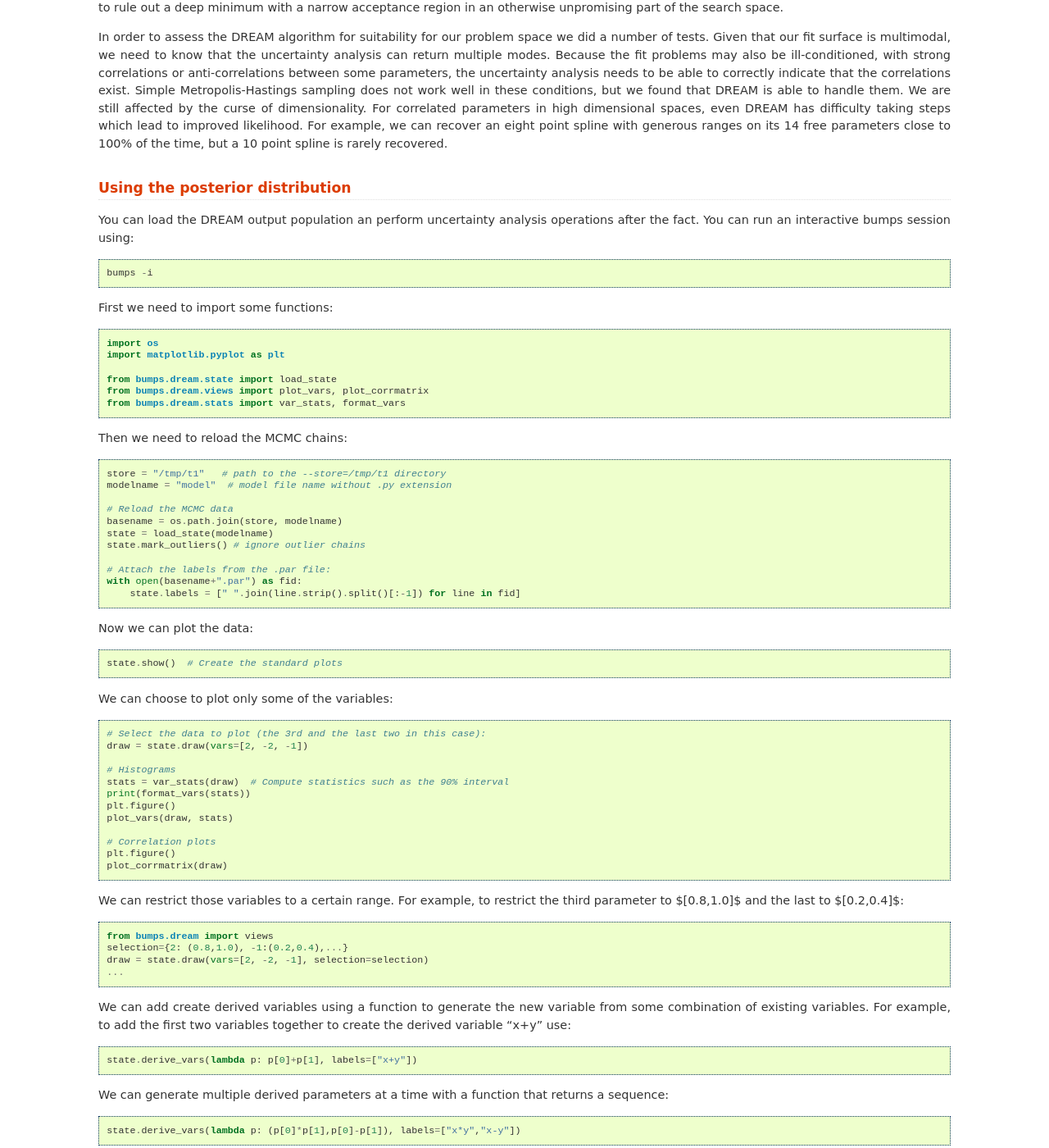
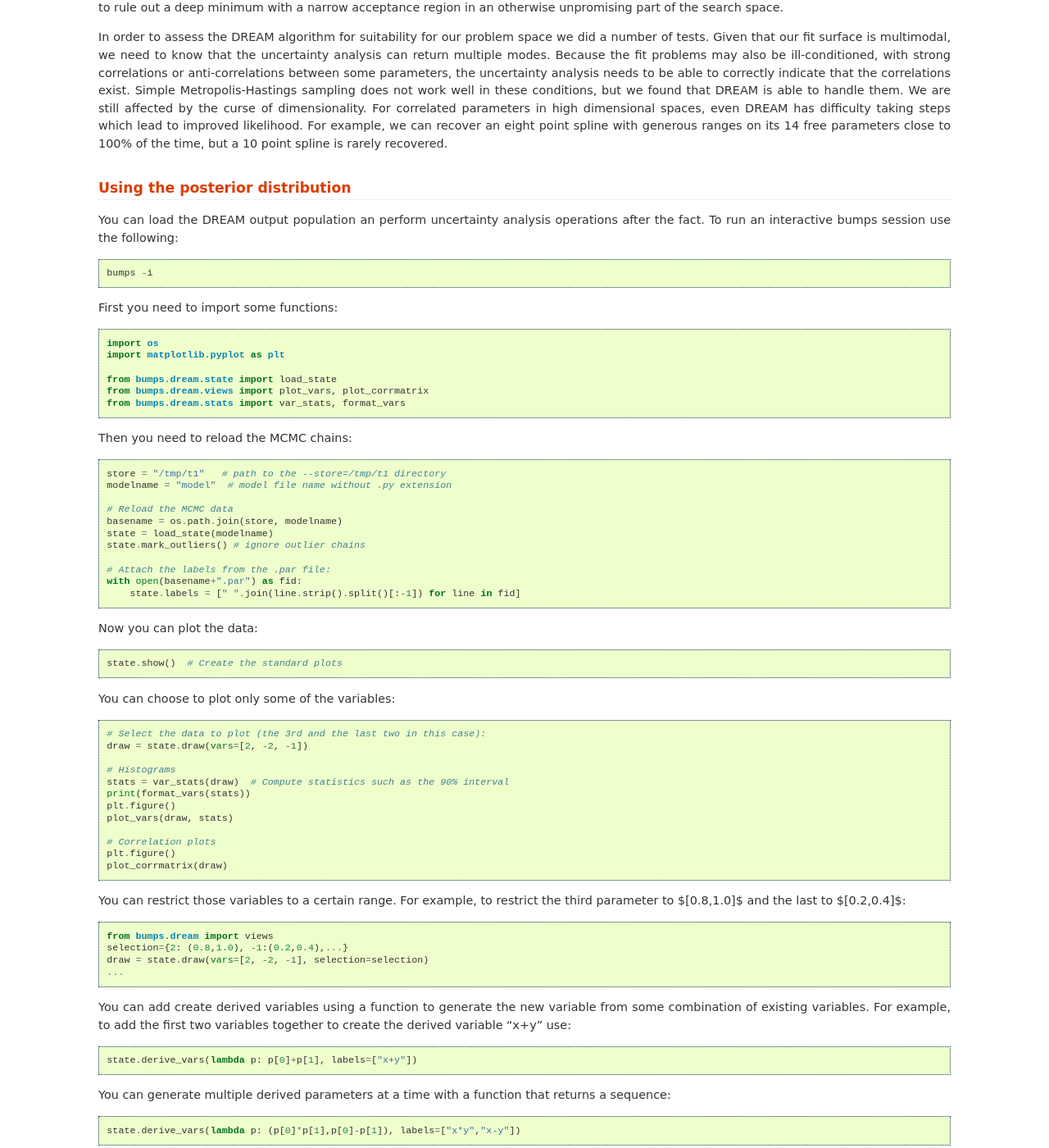
Before and after one commit to bumps/bumps, a Sphinx documentation site: the page built from doc/guide/fitting.rst, in a window 1280 px wide and 1400 px high, scrolled down 4104 px. Shown: the whole window at 82% size. Built offline with Sphinx 7.4.7, drawn with Linux system fonts in a browser that asks for light colours; pages that are not in the unit, such as notebooks, are missing from menus; some of the changed text lies outside the part shown.

Commit message:
update docs for a posteriori analysis

```diff
--- a/doc/guide/fitting.rst
+++ b/doc/guide/fitting.rst
@@ -228,12 +228,12 @@ Using the posterior distribution
 ================================
 
 You can load the DREAM output population an perform uncertainty analysis
-operations after the fact.  You can run an interactive bumps session
-using::
+operations after the fact.  To run an interactive bumps session
+use the following::
 
     bumps -i
 
-First we need to import some functions::
+First you need to import some functions::
 
     import os
     import matplotlib.pyplot as plt
@@ -243,7 +243,7 @@ First we need to import some functions::
     from bumps.dream.stats import var_stats, format_vars
 
 
-Then we need to reload the MCMC chains::
+Then you need to reload the MCMC chains::
 
     store = "/tmp/t1"   # path to the --store=/tmp/t1 directory
     modelname = "model"  # model file name without .py extension
@@ -257,11 +257,11 @@ Then we need to reload the MCMC chains::
     with open(basename+".par") as fid:
         state.labels = [" ".join(line.strip().split()[:-1]) for line in fid]
 
-Now we can plot the data::
+Now you can plot the data::
 
     state.show()  # Create the standard plots
 
-We can choose to plot only some of the variables::
+You can choose to plot only some of the variables::
 
     # Select the data to plot (the 3rd and the last two in this case):
     draw = state.draw(vars=[2, -2, -1])
@@ -277,7 +277,7 @@ We can choose to plot only some of the variables::
     plot_corrmatrix(draw)
 
 
-We can restrict those variables to a certain range. For example, to
+You can restrict those variables to a certain range. For example, to
 restrict the third parameter to $[0.8,1.0]$ and the last to $[0.2,0.4]$::
 
     from bumps.dream import views
@@ -286,19 +286,19 @@ restrict the third parameter to $[0.8,1.0]$ and the last to $[0.2,0.4]$::
     ...
 
 
-We can add create derived variables using a function to generate the new
+You can add create derived variables using a function to generate the new
 variable from some combination of existing variables.  For example, to add
 the first two variables together to create the derived variable "x+y" use::
 
     state.derive_vars(lambda p: p[0]+p[1], labels=["x+y"])
 
-We can generate multiple derived parameters at a time with a function
+You can generate multiple derived parameters at a time with a function
 that returns a sequence::
 
 
     state.derive_vars(lambda p: (p[0]*p[1],p[0]-p[1]), labels=["x*y","x-y"])
 
-These new parameters will show up in your plots::
+These new parameters will show up in the plots::
 
     state.show()
 
```
